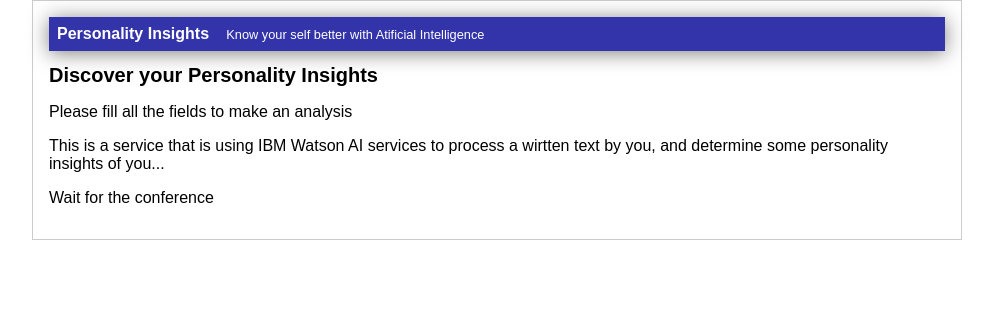
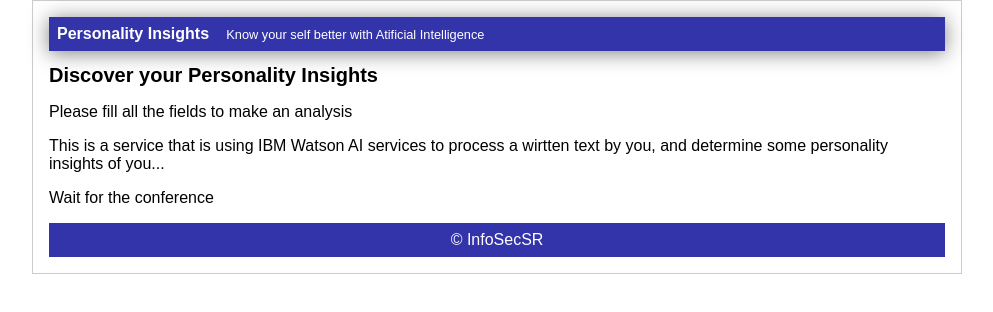
Before and after one commit to santiagorocha/personalityInsights, a plain HTML site: page index.html in a window 1280 px wide. Shown: the whole page, without its empty margins (143-1136 px from the left). Drawn offline with Linux system fonts and the light colour scheme.

Commit message:
Added footer copyright

```diff
--- a/css/styles.css
+++ b/css/styles.css
@@ -38,3 +38,11 @@ body
 {
     font-size: 20px;
 }
+
+#footer
+{
+    background: #33A;
+    color: white;
+    text-align: center;
+    padding: 0.5em;
+}
--- a/index.html
+++ b/index.html
@@ -18,6 +18,9 @@
                 </p>
                 <p>Wait for the conference</p>
             </div>
+            <div id="footer">
+                © InfoSecSR
+            </div>
         </div>
     </body>
 </html>
```
